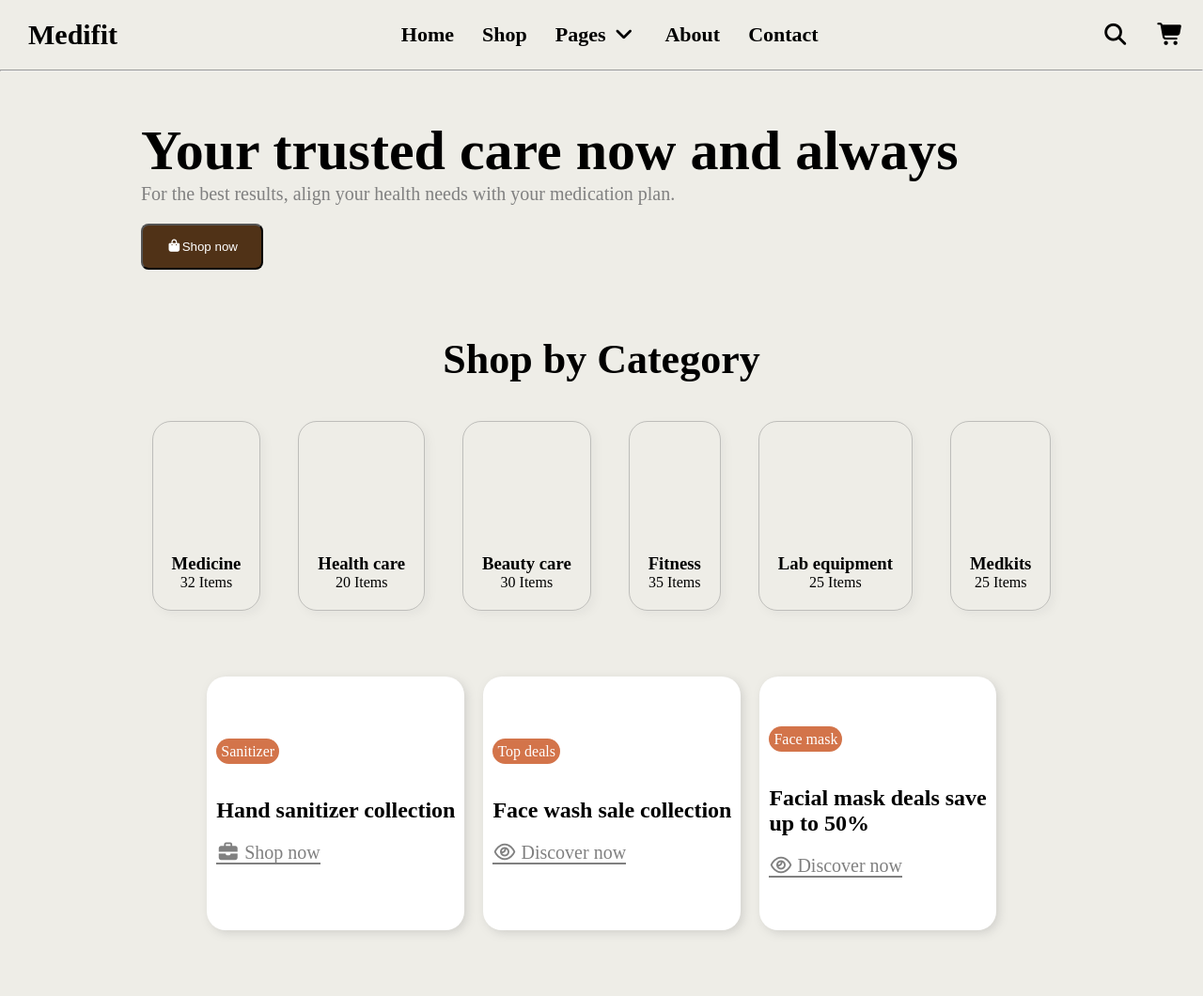
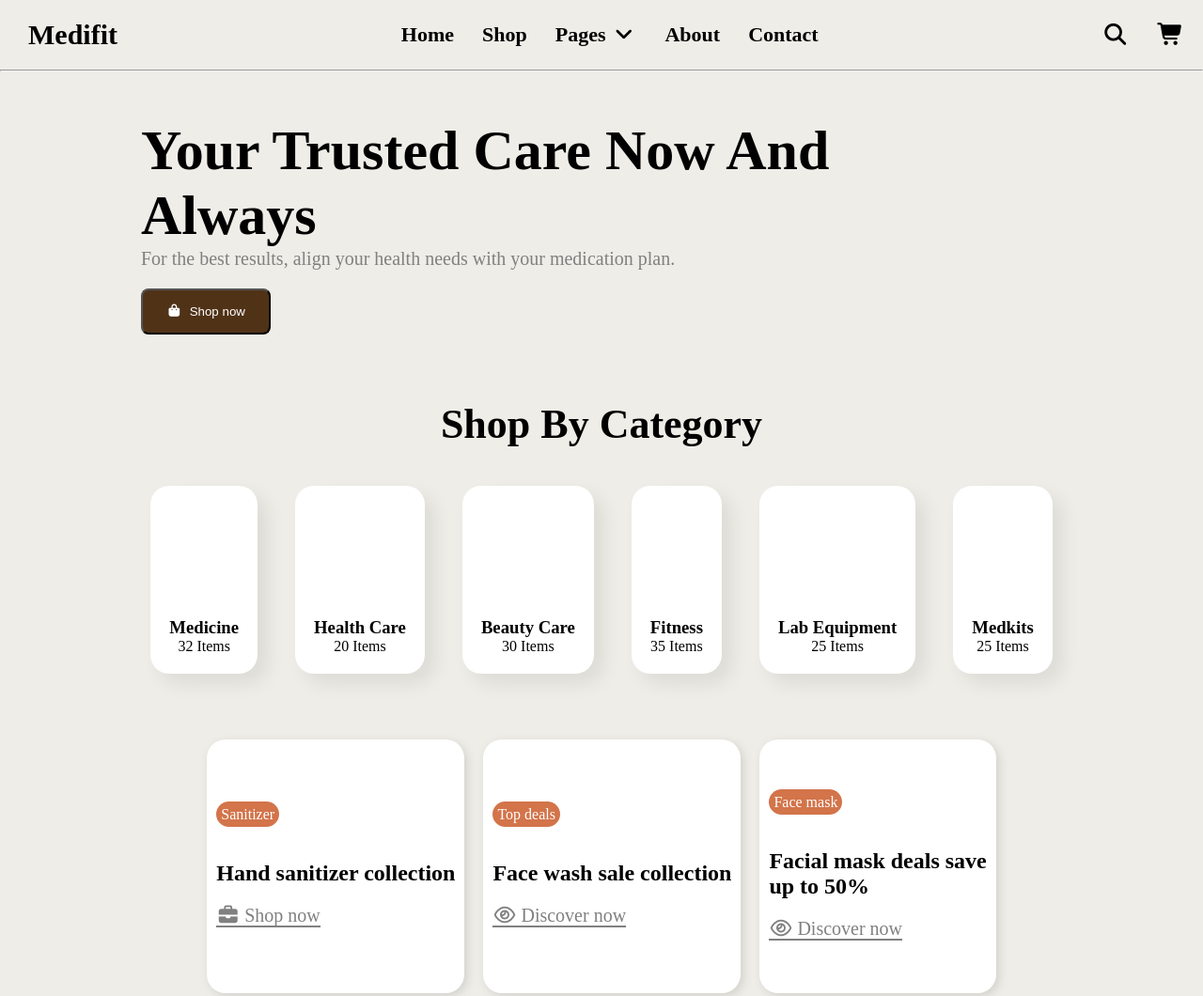
Before and after one commit to tonmoybiswas07/medifit_p, a plain HTML site: page index.html in a window 1280 px wide. Shown: the top 1060 px of the page at 94% size. Drawn offline with Linux system fonts and the light colour scheme.

Commit message:
update medifit design

```diff
--- a/index.html
+++ b/index.html
@@ -1,4 +1,4 @@
-<!DOCTYPE html>
+<!doctype html>
 <html lang="en">
   <head>
     <meta charset="UTF-8" />
--- a/styles/style.css
+++ b/styles/style.css
@@ -49,6 +49,7 @@ header {
 }
 .header-right div i {
   font-size: 23px;
+  cursor: pointer;
 }
 /* header style end here */
 
@@ -64,6 +65,7 @@ header {
 }
 .banner-left h1 {
   font-size: 60px;
+  text-transform: capitalize;
 }
 .banner-left p {
   font-size: 20px;
@@ -71,10 +73,16 @@ header {
   margin-bottom: 20px;
 }
 .banner-btn button {
+  display: flex;
+  gap: 8px;
+  justify-content: center;
+  align-items: center;
   padding: 15px 25px;
   background-color: #503217;
   color: white;
   border-radius: 8px;
+
+  cursor: pointer;
 }
 .banner-right img {
   height: 500px;
@@ -86,6 +94,7 @@ header {
   text-align: center;
   font-size: 44px;
   margin: 20px 0px;
+  text-transform: capitalize;
 }
 .category-card {
   display: flex;
@@ -104,14 +113,16 @@ header {
 }
 .c-card {
   margin: 20px;
-  border: 1px solid rgba(128, 128, 128, 0.445);
+
   border-radius: 20px;
   padding: 20px;
-  box-shadow: 4px 4px 10px rgba(128, 128, 128, 0.078);
+  box-shadow: 10px 10px 20px rgba(11, 1, 1, 0.078);
+  background-color: white;
 }
 .c-card h3,
 .c-card p {
   text-align: center;
+  text-transform: capitalize;
 }
 
 /* shop category style end here */
```
